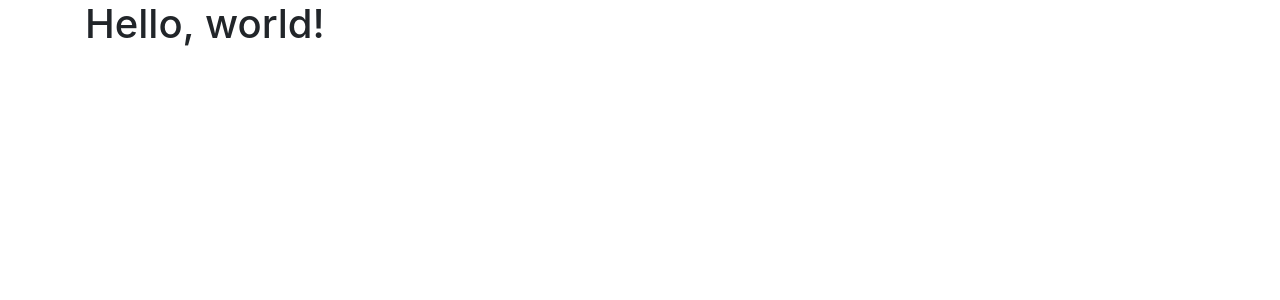
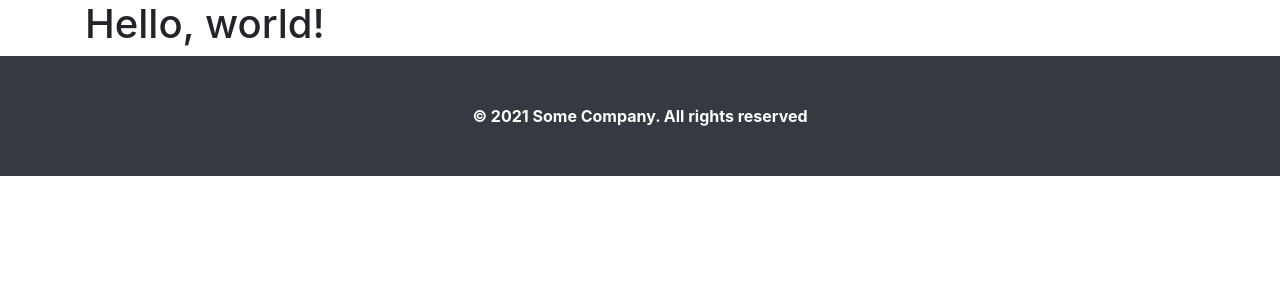
Before and after one commit to thilidric/stxnext-catalogjs, an Angular app in the folder catalogjs/: page / in a window 1280 px wide. Shown: the top 300 px of the page. Built offline with nearby package versions, Linux system fonts and the light colour scheme.

Commit message:
Generate and show footer

```diff
--- a/catalogjs/src/app/app.component.html
+++ b/catalogjs/src/app/app.component.html
@@ -3,3 +3,5 @@
 </div>
 
 <router-outlet></router-outlet>
+
+<app-footer></app-footer>
--- a/catalogjs/src/app/app.module.ts
+++ b/catalogjs/src/app/app.module.ts
@@ -4,10 +4,12 @@ import { BrowserModule } from '@angular/platform-browser';
 import { AppRoutingModule } from './app-routing.module';
 import { AppComponent } from './app.component';
 import { NgbModule } from '@ng-bootstrap/ng-bootstrap';
+import { FooterComponent } from './footer/footer.component';
 
 @NgModule({
   declarations: [
-    AppComponent
+    AppComponent,
+    FooterComponent
   ],
   imports: [
     BrowserModule,
--- /dev/null
+++ b/catalogjs/src/app/footer/footer.component.html
@@ -0,0 +1,3 @@
+<footer class="bg-dark font-weight-bold text-white p-5 text-center text-lg-start">
+    © 2021 Some Company. All rights reserved
+</footer>
--- /dev/null
+++ b/catalogjs/src/app/footer/footer.component.ts
@@ -0,0 +1,15 @@
+import { Component, OnInit } from '@angular/core';
+
+@Component({
+  selector: 'app-footer',
+  templateUrl: './footer.component.html',
+  styleUrls: ['./footer.component.sass']
+})
+export class FooterComponent implements OnInit {
+
+  constructor() { }
+
+  ngOnInit(): void {
+  }
+
+}
```
Also changed, not shown: catalogjs/src/app/footer/footer.component.sass (added), 1 other file (tests, documents, lock files or other folders).
